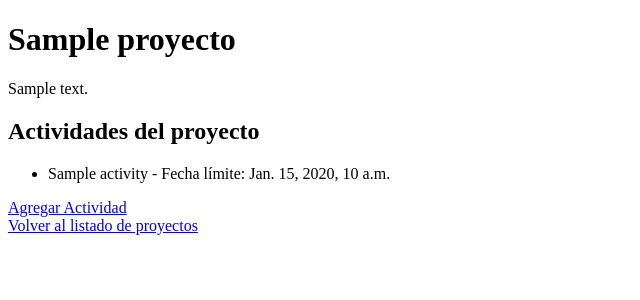
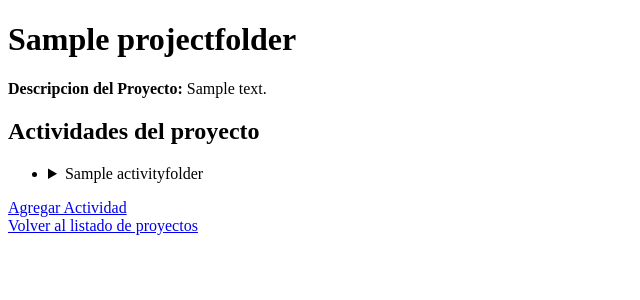
Before and after one commit to venusielo/Aplicacion-Web, a Django app: template aplicacionING/templates/OpenProject.html in a window 1280 px wide. Shown: the top 300 px of the page, without its empty margins (0-640 px from the left). Run offline with Django 5.2, Linux system fonts and the light colour scheme; tables that the repository leaves empty hold one stand-in row (values such as "Sample post"); the template is opened without the code that fills it: values that come from a table or form of the project are taken from there, most other values are stand-ins (such as "Sample title", 1, 10 or a date in 2020).

Commit message:
cambios enn las actividades

```diff
--- a/aplicacionING/templates/OpenProject.html
+++ b/aplicacionING/templates/OpenProject.html
@@ -1,16 +1,22 @@
 {% extends 'base.html' %}
 
 {% block content %}
-<h1>{{ proyecto.name }}</h1>
-<p>{{ proyecto.description }}</p>
+<h1>{{ project.name }}</h1>
+<strong>Descripcion del Proyecto: </strong>{{ project.description }}<br>
 
 <h2>Actividades del proyecto</h2>
 <ul>
-    {% for activity in proyecto.activities.all %}
-        <li>{{ activity.name }} - Fecha límite: {{ activity.due_date }}</li>
+    {% for activity in project.activities.all %}
+        <li>
+            <details>
+                <summary>{{ activity.name }}</summary>
+                <strong>Descripcion:</strong> {{ activity.description }} <br>
+                <strong>Fecha Limite: </strong>{{ activity.name }} - Fecha límite: {{ activity.due_date }} <br>
+            </details>
+        </li>
     {% endfor %}
 </ul>
 
-<a href="{% url 'create_activity' project.id %}">Agregar Actividad</a><br>
+<a href="{% url 'create_activity' project.id%}">Agregar Actividad</a><br>
 <a href="{% url 'home' %}">Volver al listado de proyectos</a>
 {% endblock %}
--- a/aplicacionING/templates/carpetas.html
+++ b/aplicacionING/templates/carpetas.html
@@ -9,11 +9,6 @@
         <li>
             <a href="{% url 'OpenProject' project.id%}">{{ project.name }}</a> - {{ project.description }}
         </li>
-        <ul>
-            {% for activity in project.activities.all %}
-                <li>{{ activity.name }} - Fecha límite: {{ activity.due_date }}</li>
-            {% endfor %}
-        </ul>
     {% endfor %}
 </ul>
 <a href="{% url 'home' %}">Volver a la pagina principal</a>
--- a/aplicacionING/urls.py
+++ b/aplicacionING/urls.py
@@ -11,5 +11,7 @@
     path('change_history/', views.change_history, name='change_history'),
     path('CreateProject/', views.create_project, name='CreateProject'),
     path('project/<int:project_id>/', views.OpenProject, name='OpenProject'),
-    path('project/<int:project_id>/create_activity_folder', views.create_activity_folder, name='create_activity')
+    path('project/<int:project_id>/create_activity', views.create_activity_folder, name='create_activity'),
+    path('activity/<int:activity_id>/', views.open_activity, name='create_activity'),
+
 ]
```
Also changed, not shown: aplicacionING/views.py (+6 -1 lines).
